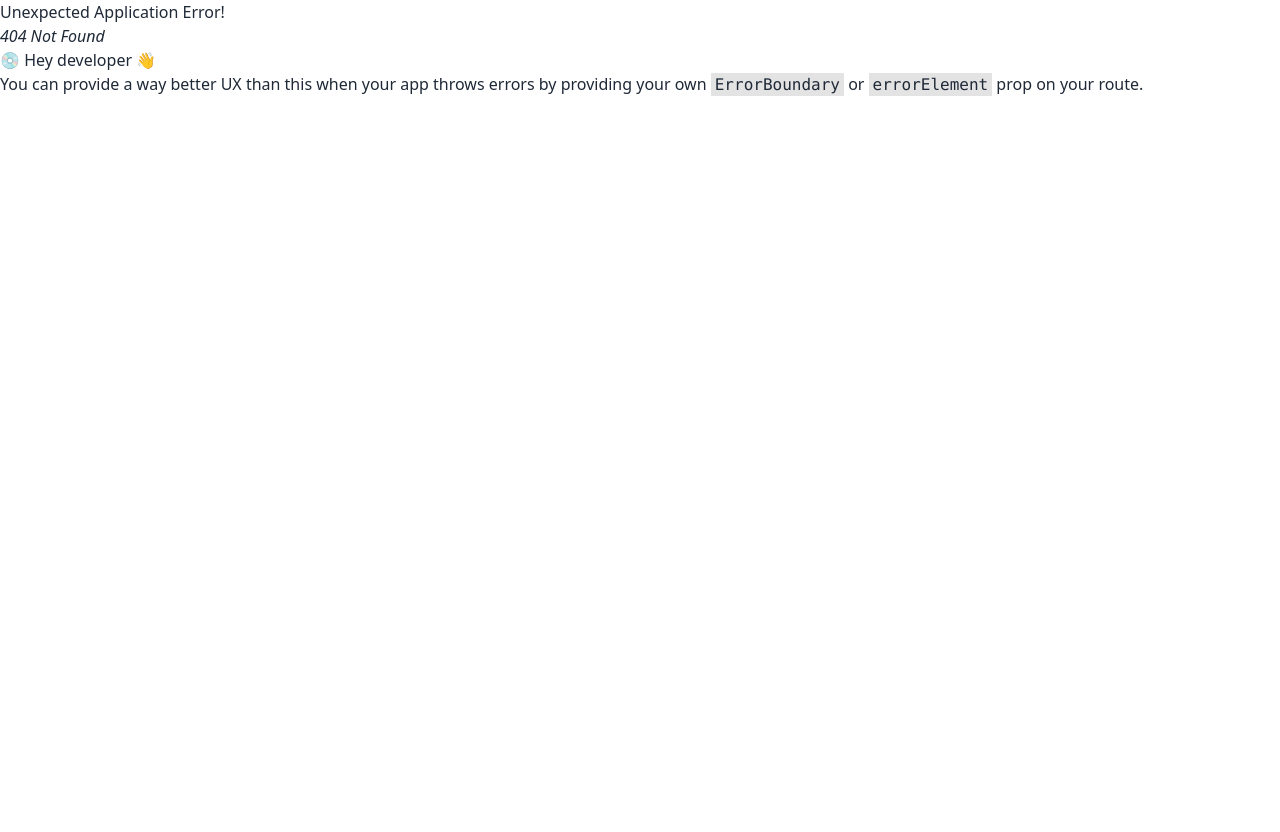
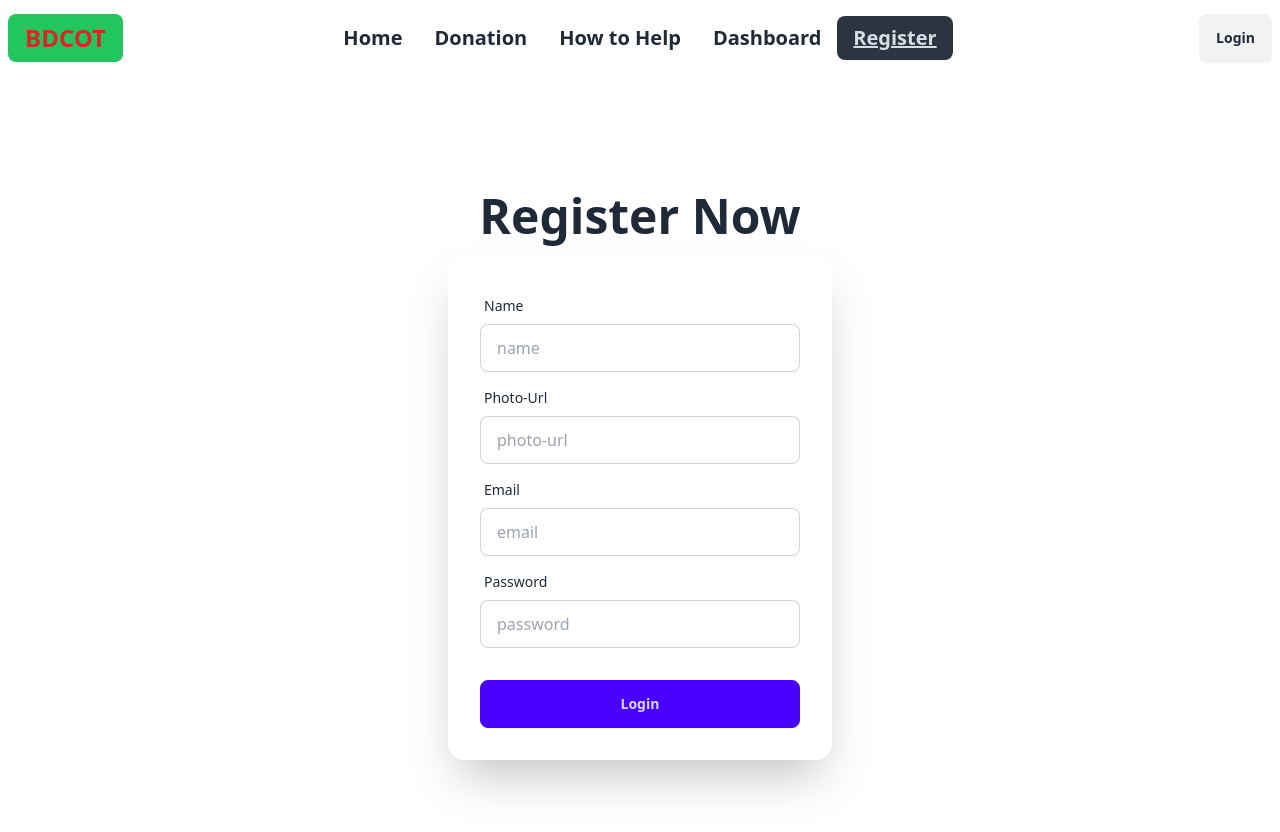
Before and after one commit to KI-Anik/A9-cloth-donation-auth, a React (Vite) app: page /auth/register in a window 1280 px wide. Before the commit this address had no page. Shown: the top 832 px of the page. Before the commit the page ends 800 px from the top, so only its background shows below. Built offline with nearby package versions, Linux system fonts and the light colour scheme.

Commit message:
Add authentication features with Firebase integration, including AuthProvider, PrivateRoute, and login/register pages

```diff
--- a/package.json
+++ b/package.json
@@ -10,6 +10,7 @@
     "preview": "vite preview"
   },
   "dependencies": {
+    "firebase": "^11.1.0",
     "localforage": "^1.10.0",
     "match-sorter": "^8.0.0",
     "react": "^18.3.1",
--- a/src/components/Navbar.jsx
+++ b/src/components/Navbar.jsx
@@ -1,4 +1,4 @@
-import { NavLink } from "react-router-dom";
+import { Link, NavLink } from "react-router-dom";
 
 const Navbar = () => {
 
@@ -7,6 +7,7 @@ const Navbar = () => {
     <li><NavLink to={'/donation'}>Donation</NavLink></li>
     <li><NavLink to={'/help'}>How to Help</NavLink></li>
     <li><NavLink to={'/dashboard'}>Dashboard</NavLink></li>
+    <li><NavLink to={'/auth/register'}>Register</NavLink></li>
     </div>
     return (
         <div>
@@ -41,7 +42,7 @@ const Navbar = () => {
     </ul>
   </div>
   <div className="navbar-end">
-    <a className="btn">Button</a>
+    <Link to={'/auth/login'} className="btn">Login</Link>
   </div>
 </div>
         </div>
--- a/src/components/Pages/Details.jsx
+++ b/src/components/Pages/Details.jsx
@@ -1,4 +1,5 @@
 import { useLoaderData, useParams } from "react-router-dom";
+import Navbar from "../Navbar";
 
 const Details = () => {
     const { id } = useParams()
@@ -6,17 +7,19 @@ const Details = () => {
     const data = useLoaderData()
 
     const singleCard = data.find(card => card.id === pId)
-    const { title, image } = singleCard
-    console.log(id, data)
+    const {title, image,division,status } = singleCard
 
-
+        const handleBtn=()=>{
+            alert('Thank you ! We will reach your destination soon')
+        }
     return (
         <div>
+            <Navbar></Navbar>
             <div className="hero bg-base-200 min-h-screen">
                 <div className="hero-content flex-col lg:flex-row-reverse">
 
                     <div className="card bg-base-100 w-full max-w-sm shrink-0 shadow-2xl">
-                        <form className="card-body">
+                        <form  className="card-body">
                             <div className="form-control">
                                 <label className="label">
                                     <span className="label-text">Quantity of item</span>
@@ -46,7 +49,7 @@ const Details = () => {
                                 </label>
                             </div>
                             <div className="form-control mt-6">
-                                <button className="btn btn-primary">Submit</button>
+                                <button onClick={handleBtn} className="btn btn-primary">Submit</button>
                             </div>
                         </form>
                     </div>
@@ -54,8 +57,10 @@ const Details = () => {
                     <div className="text-center lg:text-left">
                         <h1 className="text-5xl font-bold">{title}</h1>
                         <p className="py-6">
-                           <img src={image} alt="" />
+                           <img src={image} alt="photo" />
                         </p>
+                        <p>Division: {division}</p>
+                        <p>Status: {status}</p>
                     </div>
                 </div>
             </div>
--- /dev/null
+++ b/src/components/Pages/Login.jsx
@@ -0,0 +1,43 @@
+
+const Login = () => {
+    const handleSubmit=(e)=>{
+        e.preventDefault()
+        const form= e.target;
+        const email = form.email.value
+        const password = form.password.value
+        console.log(email,password)
+    }
+    return (
+        <div className="hero bg-base-200 min-h-screen">
+  <div className="hero-content flex-col lg:flex-row-reverse">
+    <div className="text-center lg:text-left">
+      <h1 className="text-5xl font-bold">Login now!</h1>
+    </div>
+    <div className="card bg-base-100 w-full max-w-sm shrink-0 shadow-2xl">
+      <form onSubmit={handleSubmit} className="card-body">
+        <div className="form-control">
+        <label className="label">
+            <span className="label-text">Email</span>
+          </label>
+          <input name='email' type="email" placeholder="email" className="input input-bordered" required />
+        </div>
+        <div className="form-control">
+          <label className="label">
+            <span className="label-text">Password</span>
+          </label>
+          <input name='password' type="password" placeholder="password" className="input input-bordered" required />
+          <label className="label">
+            <a href="#" className="label-text-alt link link-hover">Forgot password?</a>
+          </label>
+        </div>
+        <div className="form-control mt-6">
+          <button className="btn btn-primary">Login</button>
+        </div>
+      </form>
+    </div>
+  </div>
+</div>
+    );
+};
+
+export default Login;
--- /dev/null
+++ b/src/components/Pages/Register.jsx
@@ -0,0 +1,51 @@
+
+const Register = () => {
+
+    const handleSubmit=(e)=>{
+        e.preventDefault()
+        const form= e.target;
+        const name = form.name.value
+        const photo = form.photo.value
+        const email = form.email.value
+        const password = form.password.value
+        console.log({name,photo, email,password})
+    }
+    return (
+        <div className="flex flex-col  justify-center items-center min-h-screen">
+            <h1 className='text-5xl font-bold mb-4'>Register Now</h1>
+           <div className="card bg-base-100 w-full max-w-sm shrink-0 shadow-2xl">
+      <form onSubmit={handleSubmit} className="card-body">
+        <div className="form-control">
+          <label className="label">
+            <span className="label-text">Name</span>
+          </label>
+          <input name='name' type="text" placeholder="name" className="input input-bordered" required />
+        </div>
+        <div className="form-control">
+          <label className="label">
+            <span className="label-text">Photo-Url</span>
+          </label>
+          <input name='photo' type="text" placeholder="photo-url" className="input input-bordered" required />
+        </div>
+        <div className="form-control">
+          <label className="label">
+            <span className="label-text">Email</span>
+          </label>
+          <input name='email' type="email" placeholder="email" className="input input-bordered" required />
+        </div>
+        <div className="form-control">
+          <label className="label">
+            <span className="label-text">Password</span>
+          </label>
+          <input name='password' type="password" placeholder="password" className="input input-bordered" required />
+        </div>
+        <div className="form-control mt-6">
+          <button className="btn btn-primary">Login</button>
+        </div>
+      </form>
+    </div>
+        </div>
+    );
+};
+
+export default Register;
--- /dev/null
+++ b/src/components/firebase/firebase.config.js
@@ -0,0 +1,18 @@
+// Import the functions you need from the SDKs you need
+import { initializeApp } from "firebase/app";
+// TODO: Add SDKs for Firebase products that you want to use
+// https://firebase.google.com/docs/web/setup#available-libraries
+
+// Your web app's Firebase configuration
+const firebaseConfig = {
+  apiKey: "AIzaSyBzfWu6KbVUoD8xQXDa73GY0Aeat5K_8h0",
+  authDomain: "phero-4add4.firebaseapp.com",
+  projectId: "phero-4add4",
+  storageBucket: "phero-4add4.firebasestorage.app",
+  messagingSenderId: "715544846283",
+  appId: "1:715544846283:web:874448daca91cd9a95604e"
+};
+
+// Initialize Firebase
+const app = initializeApp(firebaseConfig);
+export default app
--- /dev/null
+++ b/src/components/layout/AuthLayout.jsx
@@ -0,0 +1,13 @@
+import { Outlet } from 'react-router-dom';
+import Navbar from '../Navbar';
+
+const AuthLayout = () => {
+    return (
+        <div>
+            <Navbar></Navbar>
+            <Outlet></Outlet>
+        </div>
+    );
+};
+
+export default AuthLayout;
--- /dev/null
+++ b/src/components/provider/AuthProvider.jsx
@@ -0,0 +1,20 @@
+import { createContext } from "react";
+import { getAuth } from "firebase/auth";
+import app from "../firebase/firebase.config";
+
+export const AuthContext = createContext()
+const auth = getAuth(app);
+
+const AuthProvider = ({children}) => {
+
+const authInfo={
+    user: 'anik'
+}
+    return (
+        <AuthContext.Provider value={authInfo}>
+            {children}
+            </AuthContext.Provider>
+    );
+};
+
+export default AuthProvider;
--- a/src/main.jsx
+++ b/src/main.jsx
@@ -3,9 +3,12 @@ import { createRoot } from 'react-dom/client'
 import './index.css'
 import { RouterProvider } from 'react-router-dom'
 import Router from './routes/Router'
+import AuthProvider from './components/provider/AuthProvider'
 
 createRoot(document.getElementById('root')).render(
   <StrictMode>
+    <AuthProvider>
     <RouterProvider router={Router}></RouterProvider>
+    </AuthProvider>
   </StrictMode>,
 )
--- /dev/null
+++ b/src/routes/PrivateRoute.jsx
@@ -0,0 +1,14 @@
+import { useContext } from "react";
+import { AuthContext } from "../components/provider/AuthProvider";
+
+const PrivateRoute = ({children}) => {
+    const {user} = useContext(AuthContext)
+
+    return (
+        <div>
+            {children}
+        </div>
+    );
+};
+
+export default PrivateRoute;
--- a/src/routes/Router.jsx
+++ b/src/routes/Router.jsx
@@ -2,6 +2,10 @@ import { createBrowserRouter } from "react-router-dom";
 import HomelLayout from "../components/layout/HomelLayout";
 import Donation from "../components/Pages/Donation";
 import Details from "../components/Pages/Details";
+import PrivateRoute from "./PrivateRoute";
+import AuthLayout from "../components/layout/AuthLayout";
+import Login from "../components/Pages/Login";
+import Register from "../components/Pages/Register";
 
 const Router = createBrowserRouter([
     {
@@ -14,9 +18,29 @@ const Router = createBrowserRouter([
     },
     {
         path: 'details/:id',
-        loader: () => fetch('fakeData.json'),
-        element: <Details></Details>
+        element: <PrivateRoute>
+            <Details></Details>
+        </PrivateRoute>,
+        loader: async () => {
+            const response = await fetch('/fakeData.json');
+            return response.json();
+        }
+    },
+    {
+        path: 'auth',
+        element: <AuthLayout></AuthLayout>,
+        children: [
+            {
+                path: '/auth/login',
+                element: <Login></Login>
+            },
+            {
+                path: '/auth/register',
+                element: <Register></Register>
+            }
+        ]
     }
+
 
 ])
 
```
Also changed, not shown: src/components/Banner.jsx (line endings or trailing spaces), 1 other file (tests, documents, lock files or other folders).
